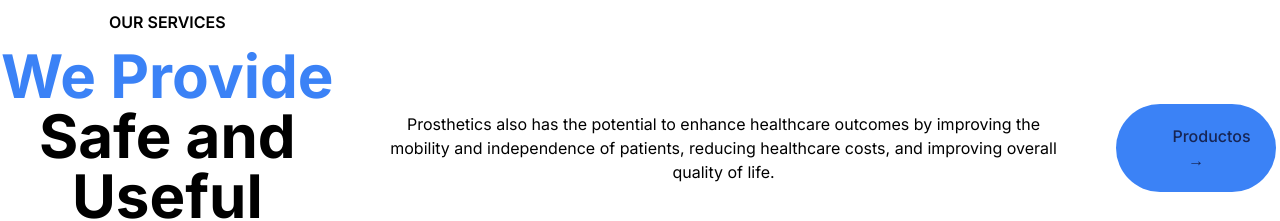
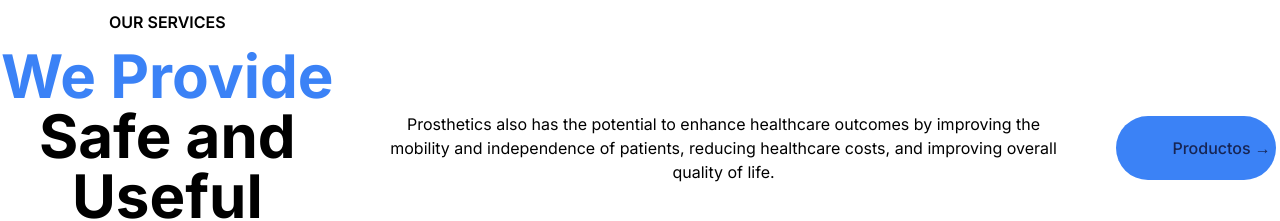
Before and after one commit to luisquest/activeHolistic, a Next.js app: page / in a window 1280 px wide. Shown: the part 2500-2721 px from the top of the page. Built offline with nearby package versions, Linux system fonts and the light colour scheme.

Commit message:
[FIX] Corregir sombreado de boton

```diff
--- a/src/app/page.tsx
+++ b/src/app/page.tsx
@@ -49,8 +49,8 @@ export default function Home() {
                   reducing healthcare costs, and improving overall quality of life.
                 </p>
                 <button className="rounded-full px-14 py-5 m-1 overflow-hidden relative group cursor-pointer font-medium bg-blue-500 text-blue-950">
-                  <span className="absolute w-64 h-0 transition-all duration-300 origin-center rotate-90 -translate-x-20 bg-black top-1/2 group-hover:h-64 group-hover:-translate-y-32 ease"></span>
-                  <span className="relative transition duration-300 group-hover:text-white ease">Productos →</span>
+                  <span className="absolute w-60 h-0 transition-all duration-300 origin-center rotate-90 -translate-x-20 bg-black top-1/2 group-hover:h-64 group-hover:-translate-y-32 ease"></span>
+                  <span className="relative transition duration-300 group-hover:text-white ease text-nowrap">Productos →</span>
                 </button>
               </div>
               {/* PRODUCTS */}
@@ -65,5 +65,4 @@ export default function Home() {
       <Footer />
     </>
   )
-
 }
```
